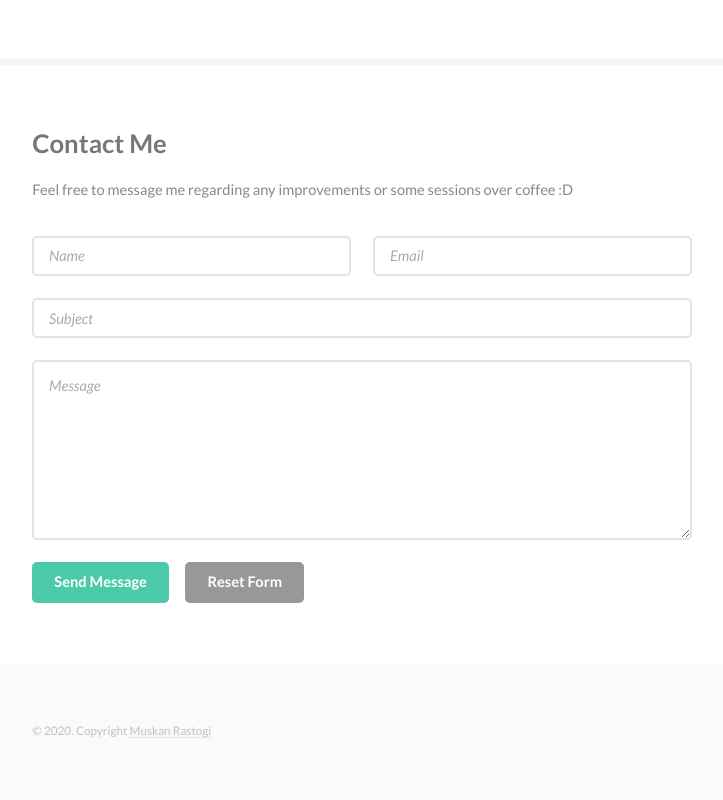
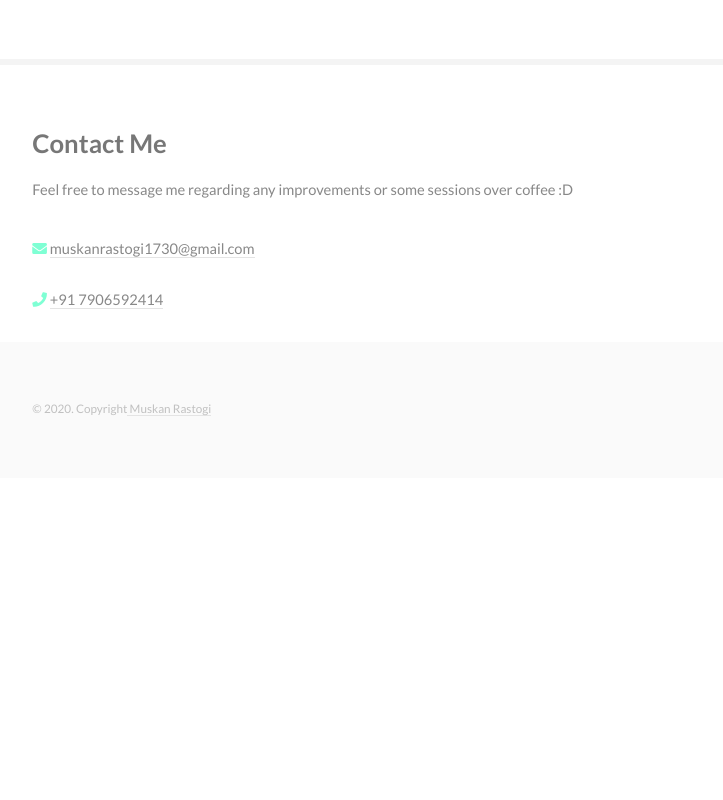
Before and after one commit to muskanrastogi1/muskanrastogi.github.io, a plain HTML site: page index.html in a window 1280 px wide. Shown: the part 2233-3033 px from the top of the page, without its empty margins (131-854 px from the left). After the commit the page ends 2711 px from the top, so only its background shows below. Drawn offline with nearby package versions, Linux system fonts and the light colour scheme.

Commit message:
Online Portfolio added

```diff
--- a/index.html
+++ b/index.html
@@ -192,24 +192,13 @@
 				<div class="container">
 					<h3>Contact Me</h3>
 					<p>Feel free to message me regarding any improvements or some sessions over coffee :D</p>
-					<form method="post" action="#one">
-						<div class="row gtr-uniform">
-							<div class="col-6 col-12-xsmall">
-								<input type="text" name="name" id="name" placeholder="Name" /></div>
-							<div class="col-6 col-12-xsmall"><input type="email" name="email" id="email"
-									placeholder="Email" /></div>
-							<div class="col-12"><input type="text" name="subject" id="subject" placeholder="Subject" />
-							</div>
-							<div class="col-12"><textarea name="message" id="message" placeholder="Message"
-									rows="6"></textarea></div>
-							<div class="col-12">
-								<ul class="actions">
-									<li><input type="submit" class="primary" value="Send Message" /></li>
-									<li><input type="reset" value="Reset Form" /></li>
-								</ul>
-							</div>
-						</div>
-					</form>
+					<div >
+						<i class="fa fa-envelope" style="color: aquamarine;"></i> <a href="mailto:muskanrastogi1730@gmail.com"
+							class="link-color">muskanrastogi1730@gmail.com</a>
+						<br>
+						<br>
+						<i class="fa fa-phone" style="color: aquamarine;"></i> <a href="tel:+917906592414" class="link-color">+91 7906592414</a>
+					</div>
 				</div>
 			</section>
 		</div>
```
